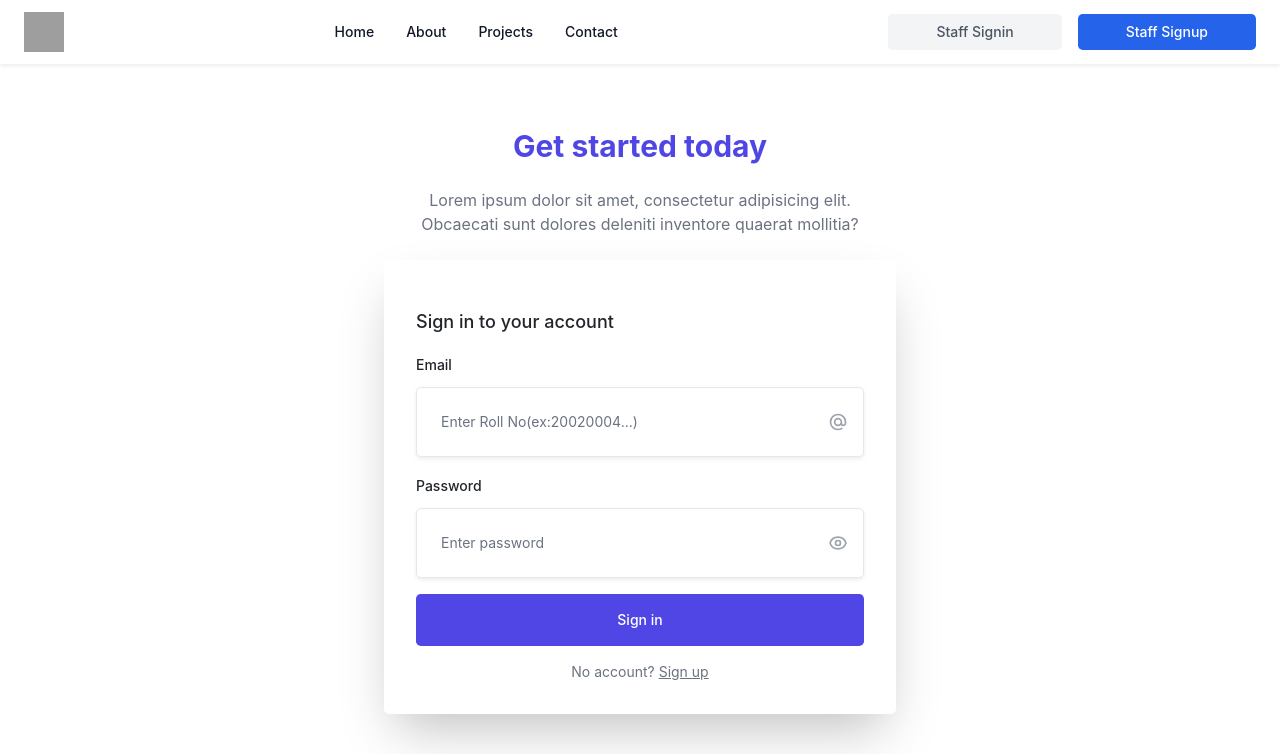
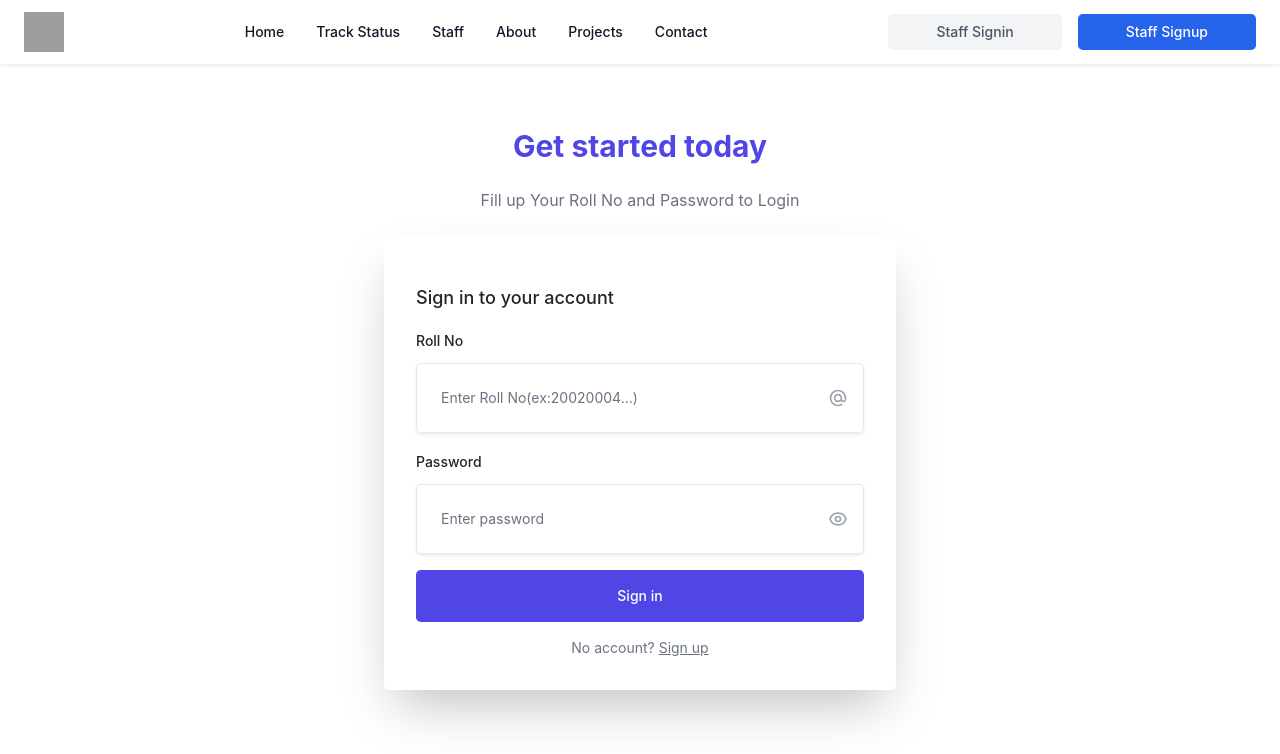
Before and after one commit to Vishnu-vashishth/clg_gate_pass_sys, a Django app: page /signin/ in a window 1280 px wide. Shown: the top 754 px of the page. Run offline with Django 4.2, Linux system fonts and the light colour scheme; some libraries are stand-ins or nearby versions; grey boxes are pictures that could not be loaded.

Commit message:
some changes made and sms func added

```diff
--- a/myproject/templates/comingSoon.html
+++ b/myproject/templates/comingSoon.html
@@ -7,7 +7,7 @@
 </svg>
 
         <h1 class="text-4xl font-bold uppercase text-indigo-600 transition duration-500">Coming Soon</h1>
-<h2 class="text-xl text-gray-700 transition duration-500">We are almost there to introduce our new <a class="hover:underline" href="https://www.emojimania.org">emoji</a> website to the world, in the meantime, you can follow us on social networks to get the latest updates.</h2>
+<h2 class="text-xl text-gray-700 transition duration-500">We are almost there to introduce our new  website to the world, in the meantime, you can follow us on social networks to get the latest updates.</h2>
 <div class="grid grid-cols-2 md:grid-cols-4 gap-4">
 
     <a href="https://www.facebook.com/" title=" On Facebook"
--- a/myproject/templates/header.html
+++ b/myproject/templates/header.html
@@ -54,6 +54,8 @@
         class="hidden items-center justify-center gap-8 text-sm font-medium lg:flex lg:w-0 lg:flex-1"
       >
         <a class="text-gray-900" href="/">Home</a>
+        <a class=" text-gray-900" href="/trackstat">Track Status</a>
+        <a class=" text-gray-900" href="/tsignin">Staff </a>
         <a class="text-gray-900" href="/c">About</a>
         {% comment %} <a class="text-gray-900" href="">Blog</a> {% endcomment %}
         <a class="text-gray-900" href="/c">Projects</a>
@@ -81,6 +83,9 @@
       <nav
         class="flex items-center justify-center overflow-x-auto p-4 text-sm font-medium"
       >
+        <a class="text-gray-900" href="/">Home</a>
+        <a class="flex-shrink-0 pl-4 text-gray-900" href="/trackstat">Track Status</a>
+        <a class="flex-shrink-0 pl-4 text-gray-900" href="/tsignin">Staff </a>
         <a class="flex-shrink-0 pl-4 text-gray-900" href="/c">About</a>
         {% comment %} <a class="flex-shrink-0 pl-4 text-gray-900" href="">Blog</a> {% endcomment %}
         <a class="flex-shrink-0 pl-4 text-gray-900" href="/c">Projects</a>
--- a/myproject/templates/login.html
+++ b/myproject/templates/login.html
@@ -7,8 +7,7 @@
       </h1>
 
       <p class="mx-auto mt-4 max-w-md text-center text-gray-500">
-        Lorem ipsum dolor sit amet, consectetur adipisicing elit. Obcaecati sunt
-        dolores deleniti inventore quaerat mollitia?
+       Fill up Your Roll No and Password to Login
       </p>
 
       <form action=" " method = "post" class="mt-6 mb-0 space-y-4 rounded-lg p-8 shadow-2xl">
@@ -16,7 +15,7 @@
         <p class="text-lg font-medium">Sign in to your account</p>
 
         <div>
-          <label for="email" class="text-sm font-medium">Email</label>
+          <label for="email" class="text-sm font-medium">Roll No</label>
 
           <div class="relative mt-1">
             <input
--- a/myproject/templates/register.html
+++ b/myproject/templates/register.html
@@ -117,6 +117,7 @@
                 <option value="Sem5">Sem5</option>
                 <option value="Sem6">Sem6</option>
                 <option value="Sem7">Sem7</option>
+                <option value="Sem8">Sem8</option>
               </select>
             </div>
           </div>
--- a/myproject/templates/trackstat.html
+++ b/myproject/templates/trackstat.html
@@ -1,10 +1,10 @@
 <div class="w-full">
   <div class="h-2 bg-indigo"></div>
-    <div class="flex items-center justify-center h-screen">
+    <div class="flex items-center justify-center h-screen lg:h-[70%]">
       <div class="container mx-24 bg-white rounded shadow-lg">
         <div class="px-12 py-6">
           <div class="text-center">
-            <h1 class="font-normal text-3xl text-grey-darkest leading-loose my-3 w-full">Become a Stripe Partner today</h1>
+            <h1 class="font-normal text-3xl text-grey-darkest leading-loose my-3 w-full">Track your Request Enter Request Id (ex:your roll no-yyyymmdd)</h1>
             <div class="w-full text-center">
               <form action=" " method = "post" >
                 {%csrf_token%}
--- a/myproject/views.py
+++ b/myproject/views.py
@@ -8,8 +8,24 @@ from django.shortcuts import redirect
 import jwt
 from datetime import datetime, timedelta,date
 from django.conf import settings
+from twilio.rest import Client
+from django.conf import settings
+from twilio.base.exceptions import TwilioRestException
 
 
+def sendsms(phone,msg):
+
+    client = Client(settings.TWILIO_ACCOUNT_SID, settings.TWILIO_AUTH_TOKEN)
+
+    try:
+        message = client.messages.create(
+            body=f'{msg}',
+            from_=settings.TWILIO_PHONE_NUMBER,
+            to=phone
+        )
+    except TwilioRestException as e:
+        print(e)
+        return False
 
 
 def comingSoon(request):
@@ -292,6 +308,7 @@ def srequest(request):
                 else:
                     user = student_requests(reason=reason, student=student, guardian_name=guardian_name, guardian_phone=guardian_phone, relation=relation,status = 'Pending')
                     user.save()
+                    sendsms(f'{guardian_phone}', f'{student.username} has requested for leave from college with reqid {id}')
                     messages.success( request, f'Your request has been submitted with id {id}')
                     response = redirect('showstatus')
                     response.set_cookie('reqcode', id)
@@ -369,11 +386,17 @@ def approve_request(request,request_id):
         if teacher.role == 'CC':
             req.status = 'Approved by cc'
             req.save()
+            studentPhone = req.student.phone
+            sendsms(f'{studentPhone}', f'Your request with id {req.request_id} has been approved by cc')
+            hodphone = teachers.objects.get(email = req.hod).phone
+            sendsms(f'{hodphone}', f'Your request with id {req.request_id} has been approved by cc and is pending your approval. Please login to your account to approve the request.Follow the link https://clggatepasssys-production.up.railway.app/request_list ')
             return redirect('request_list')
 
         elif teacher.role == 'HOD':
             req.status = 'Approved by hod'
             req.save()
+            studentPhone = req.student.phone
+            sendsms(f'{studentPhone}', f'Your request with id {req.request_id} has been approved by hod')
             return redirect('request_list')
 
 
@@ -396,11 +419,13 @@ def reject_request(request,request_id):
            if teacher.role == 'CC':
                 req.status = 'Rejected by cc'
                 req.save()
+                sendsms(f'{req.student.phone}', f'Your request with id {req.request_id} has been rejected by cc')
                 return redirect('request_list')
 
            elif teacher.role == 'HOD':
                 req.status = 'Rejected by hod'
                 req.save()
+                sendsms(f'{req.student.phone}', f'Your request with id {req.request_id} has been rejected by hod')
                 return redirect('request_list')
 
         else:
--- a/requirements.txt
+++ b/requirements.txt
@@ -47,6 +47,7 @@ sqlparse==0.4.3
 tqdm==4.64.1
 trio==0.22.0
 trio-websocket==0.9.2
+twilio==7.16.3
 tzdata==2022.7
 urllib3==1.26.14
 webencodings==0.5.1
```
Also changed, not shown: myproject/models.py (+32 -3 lines), myproject/settings.py (+8 -1 lines), 1 other file.
